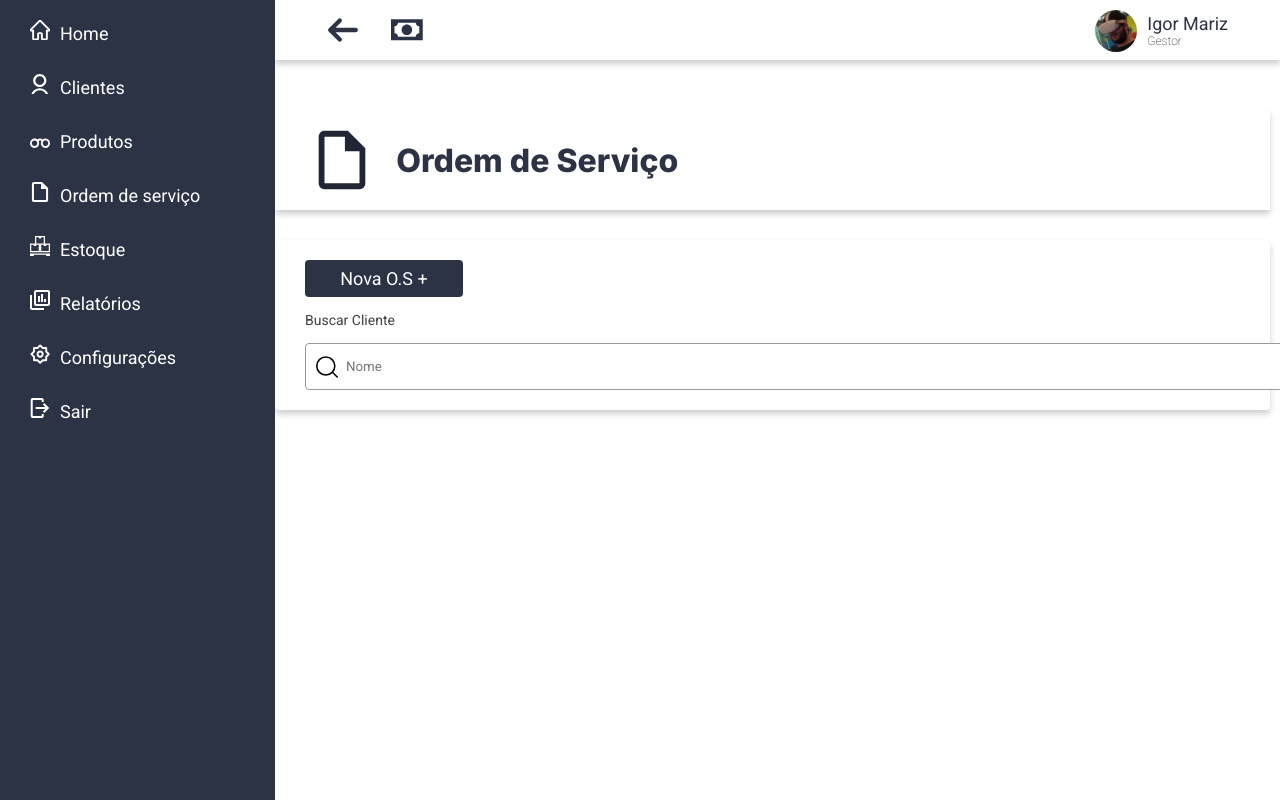
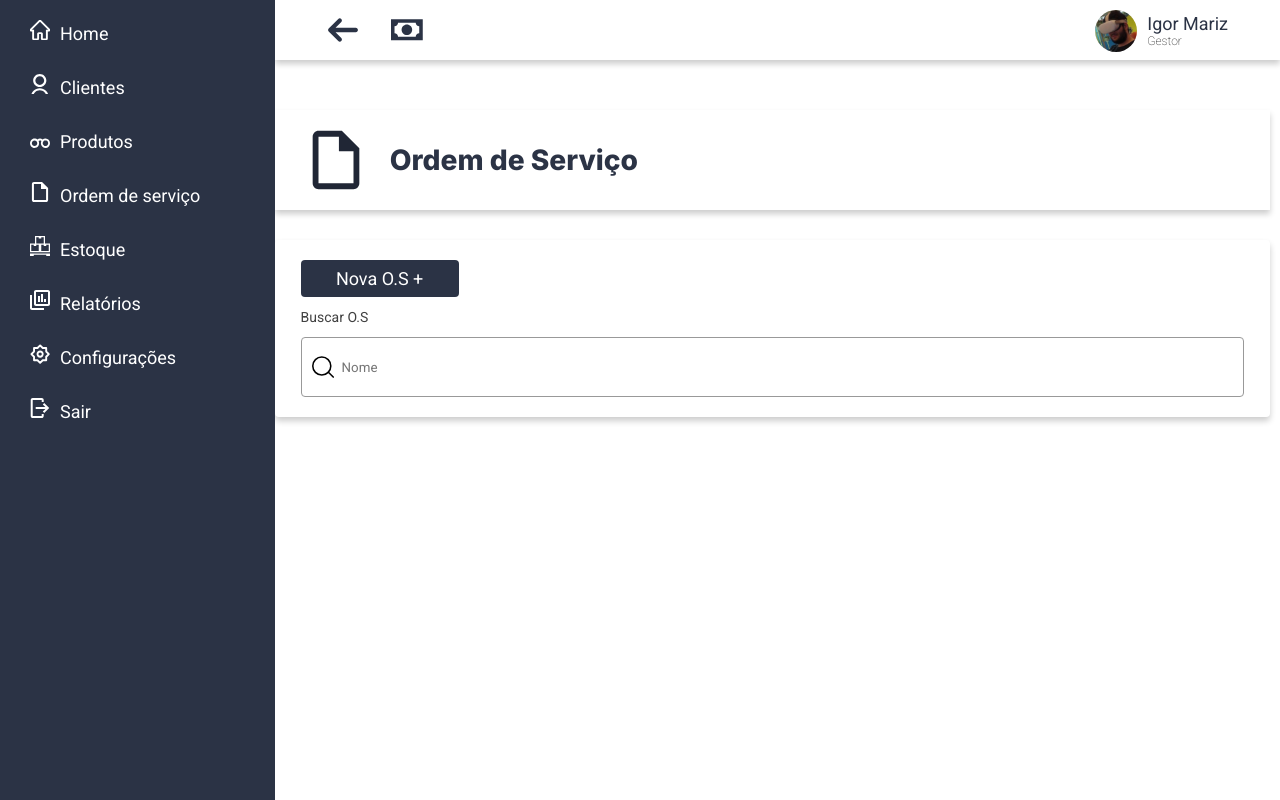
Before and after one commit to LGtkz/OticaFocal, a Next.js app: page /ordem-servico in a window 1280 px wide. Built offline with nearby package versions, Linux system fonts and the light colour scheme.

Commit message:
arrumando bug de novo

```diff
--- a/src/app/ordem-servico/ordem-servico.css
+++ b/src/app/ordem-servico/ordem-servico.css
@@ -5,17 +5,22 @@
     min-height: 100vh;
 }
 
+
 .ordem-servico-container {
     display: flex;
     flex-direction: row;
     align-items: center;
-    justify-content: flex-start;
+    justify-content: space-between;
     gap: 1.2rem;
+
     width: 100%;
     max-width: 1400px;
-    height: 100px;
+
+    min-height: 100px;
+    height: auto;
+
     background-color: white;
-    padding-left: 2rem;
+    padding: 0 clamp(1rem, 2vw, 2rem);
     box-shadow: 0 4px 6px rgba(0, 0, 0, 0.2);
     margin: 40px auto 0 auto;
     box-sizing: border-box;
@@ -26,29 +31,36 @@
     align-items: center;
     gap: 1.2rem;
     background-color: white;
+    min-width: 0;
+
 }
 
 .ordem-servico-container h1 {
-
     color: var(--cor-primaria);
-    font-size: 32px;
+    font-size: clamp(22px, 2.2vw, 32px);
     font-weight: 800;
     margin: 0;
     background-color: white;
+    white-space: nowrap;
 }
 
 .ordem-servico-box {
     width: 100%;
     max-width: 1400px;
-    height: 170px;
+
+    height: auto;
+    min-height: 170px;
+
     background: white;
     margin: 30px auto;
     border-radius: 4px;
     box-shadow: 0 4px 6px rgba(0, 0, 0, 0.2);
+
     display: flex;
     flex-direction: column;
-    gap: 15px;
-    padding: 20px 30px;
+    gap: 12px;
+
+    padding: 20px clamp(1rem, 2vw, 30px);
     align-items: flex-start;
     box-sizing: border-box;
 }
@@ -81,18 +93,16 @@
     border-radius: 4px;
     padding: 6px 10px;
     background-color: white;
-    width: 1300px;
-
+    width: 100%;
+    box-sizing: border-box;
 }
 
 .input-busca input {
-
+    width: 100%;
     border: none;
     outline: none;
     background-color: white;
-
 }
-
 
 .clientes-lista-container {
     width: 100%;
--- a/src/app/ordem-servico/page.js
+++ b/src/app/ordem-servico/page.js
@@ -31,12 +31,10 @@ export default function OrdemServico() {
                     <button className="btn-nova-ordem-servico">Nova O.S +</button>
                 </Link>
 
-                <label className="label-buscar">Buscar Cliente</label>
-
+               <label className="label-buscar">Buscar O.S</label>
 
                               <div className="input-busca">
                                   <Image
-
                                       src="/search-button-svgrepo-com.svg"
                                       alt="Ícone de busca"
                                       width={22}
@@ -45,9 +43,9 @@ export default function OrdemServico() {
                                   />
                                   <input type="text" placeholder="Nome" />
                               </div>
+                          </div>
 
 
-            </div>
 
 
         </div>
```
Lines whose indentation alone changed are shown as unchanged.
